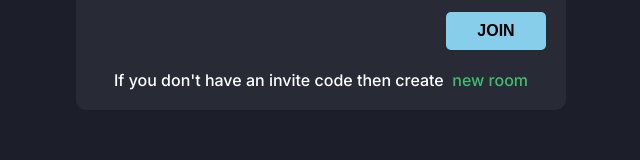
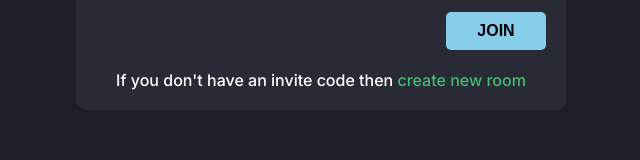
Before and after one commit to Mohitur669/Realtime-Collaborative-Code-Editor, a React (Create React App) app: page / in a window 1280 px wide. Shown: the part 478-638 px from the top of the page, without its empty margins (319-959 px from the left). Built offline with nearby package versions, Linux system fonts and the light colour scheme; the HTML template or start-up script is replaced by a standard one; a web font is replaced by a local one.

Commit message:
Update background color and create new room link
This commit updates the background color in the App.css file and modifies the create new room link in the Home.js file.

```diff
--- a/src/App.css
+++ b/src/App.css
@@ -129,7 +129,8 @@ footer a:hover {
 }
 
 .aside {
-    background: #1c1e29;
+    /*background: #1c1e29;*/
+    background: #252631;
     padding: 16px;
     color: #fff;
     display: flex;
--- a/src/pages/Home.js
+++ b/src/pages/Home.js
@@ -65,11 +65,11 @@ function Home() {
 
                     <button className="btn joinBtn" onClick={joinRoom}>JOIN</button>
 
-                    <span className="createInfo">If you don't have an invite code then create &nbsp;
+                    <span className="createInfo">If you don't have an invite code then&nbsp;
                         <a
                             onClick={createNewRoom}
-                            href="google.com"
-                            className="createNewBtn">new room
+                            href="/"
+                            className="createNewBtn">create new room
                         </a>
                     </span>
                 </div>
```
